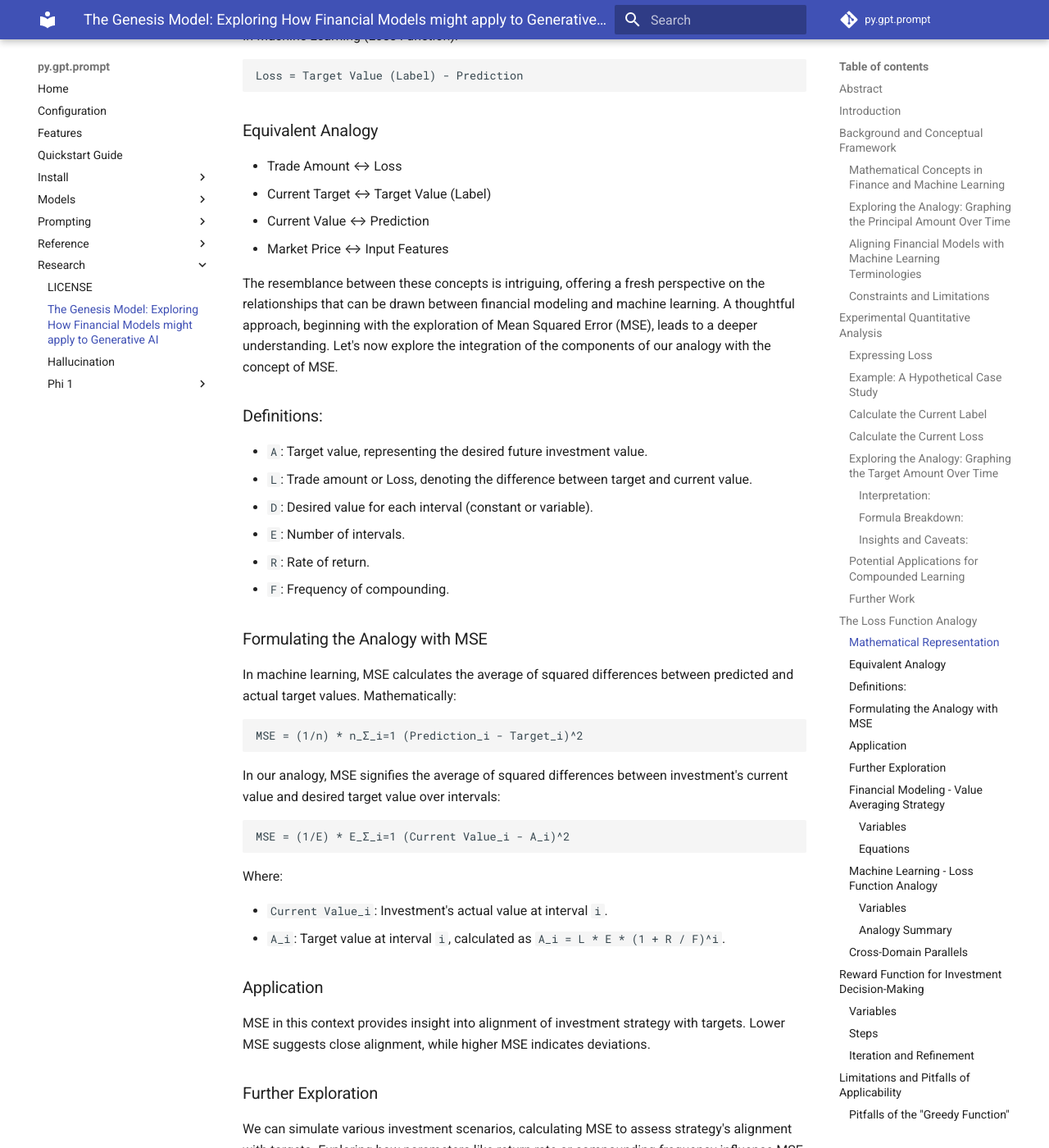
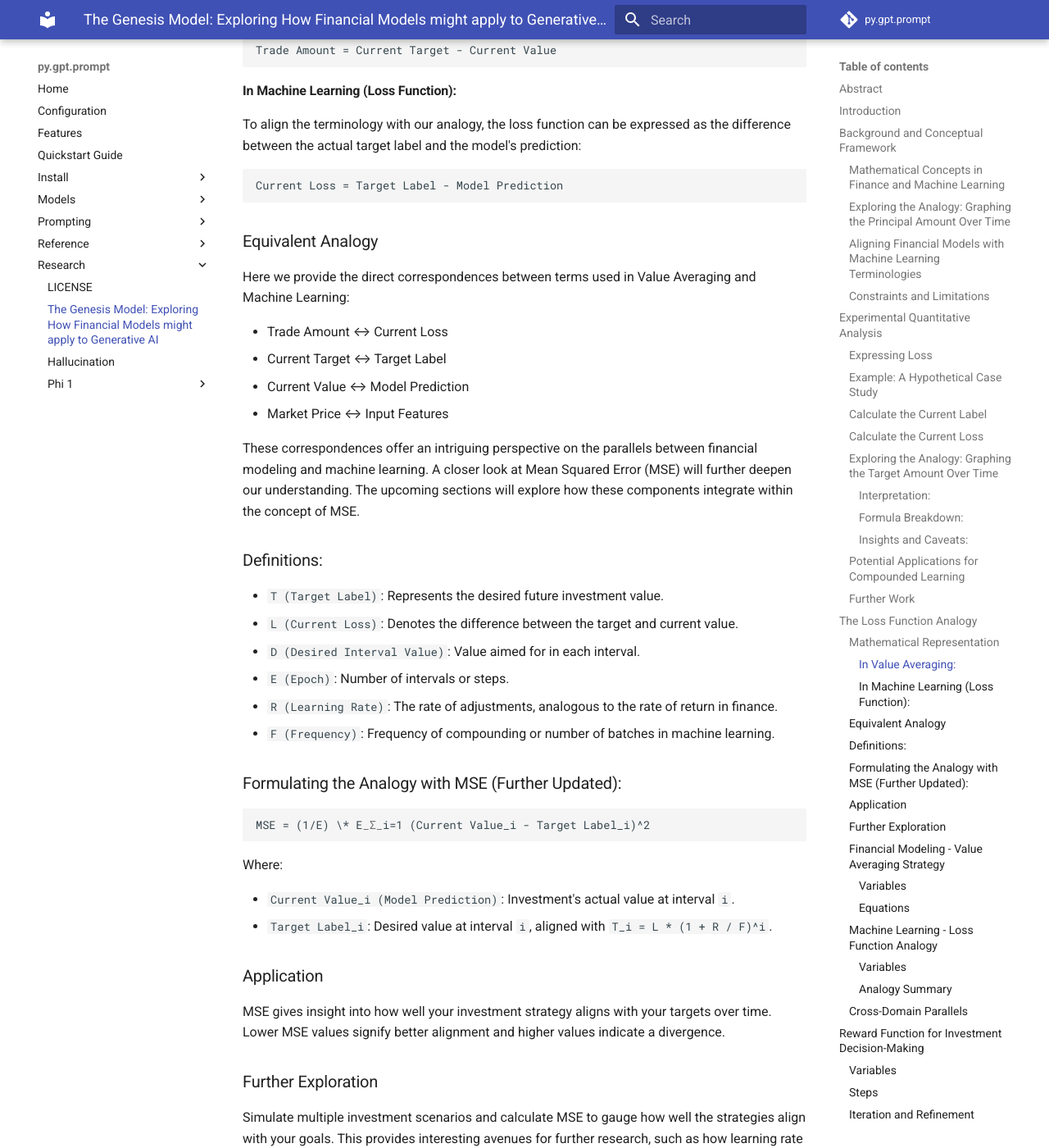
Before and after one commit to teleprint-me/py.gpt.prompt, an MkDocs documentation site: the page built from docs/research/genesis.md, in a window 1280 px wide and 1400 px high, scrolled down 10190 px. Shown: the whole window at 82% size. Built offline with MkDocs 1.6.1 and Material for MkDocs 9.7.7, drawn with Linux system fonts in a browser that asks for light colours; comment, search, counter and statistics services are not loaded; some of the changed text lies outside the part shown.

Commit message:
docs: Refactor and clean up math reps for Loss and MSE

````diff
--- a/docs/research/genesis.md
+++ b/docs/research/genesis.md
@@ -482,76 +482,77 @@ include:
 
 ### Mathematical Representation
 
-Now, let's explore this concept mathematically:
+Let's delve into the mathematical formulations to better elucidate the concept:
 
-In Value Averaging:
+#### In Value Averaging:
+
+The equation below represents the difference between the current target (desired
+investment value) and the current value (actual investment at a given time):
 
 ```
 Trade Amount = Current Target - Current Value
 ```
 
-In Machine Learning (Loss Function):
+#### In Machine Learning (Loss Function):
+
+To align the terminology with our analogy, the loss function can be expressed as
+the difference between the actual target label and the model's prediction:
 
 ```
-Loss = Target Value (Label) - Prediction
+Current Loss = Target Label - Model Prediction
 ```
 
 ### Equivalent Analogy
 
-- Trade Amount ↔ Loss
-- Current Target ↔ Target Value (Label)
-- Current Value ↔ Prediction
+Here we provide the direct correspondences between terms used in Value Averaging
+and Machine Learning:
+
+- Trade Amount ↔ Current Loss
+- Current Target ↔ Target Label
+- Current Value ↔ Model Prediction
 - Market Price ↔ Input Features
 
-The resemblance between these concepts is intriguing, offering a fresh
-perspective on the relationships that can be drawn between financial modeling
-and machine learning. A thoughtful approach, beginning with the exploration of
-Mean Squared Error (MSE), leads to a deeper understanding. Let's now explore the
-integration of the components of our analogy with the concept of MSE.
+These correspondences offer an intriguing perspective on the parallels between
+financial modeling and machine learning. A closer look at Mean Squared Error
+(MSE) will further deepen our understanding. The upcoming sections will explore
+how these components integrate within the concept of MSE.
 
 ### Definitions:
 
-- `A`: Target value, representing the desired future investment value.
-- `L`: Trade amount or Loss, denoting the difference between target and current
+- `T (Target Label)`: Represents the desired future investment value.
+- `L (Current Loss)`: Denotes the difference between the target and current
   value.
-- `D`: Desired value for each interval (constant or variable).
-- `E`: Number of intervals.
-- `R`: Rate of return.
-- `F`: Frequency of compounding.
+- `D (Desired Interval Value)`: Value aimed for in each interval.
+- `E (Epoch)`: Number of intervals or steps.
+- `R (Learning Rate)`: The rate of adjustments, analogous to the rate of return
+  in finance.
+- `F (Frequency)`: Frequency of compounding or number of batches in machine
+  learning.
 
-### Formulating the Analogy with MSE
+### Formulating the Analogy with MSE (Further Updated):
 
-In machine learning, MSE calculates the average of squared differences between
-predicted and actual target values. Mathematically:
-
-```
-MSE = (1/n) * n_Σ_i=1 (Prediction_i - Target_i)^2
-```
-
-In our analogy, MSE signifies the average of squared differences between
-investment's current value and desired target value over intervals:
-
-```
-MSE = (1/E) * E_Σ_i=1 (Current Value_i - A_i)^2
+```markdown
+MSE = (1/E) \* E_Σ_i=1 (Current Value_i - Target Label_i)^2
 ```
 
 Where:
 
-- `Current Value_i`: Investment's actual value at interval `i`.
-- `A_i`: Target value at interval `i`, calculated as
-  `A_i = L * E * (1 + R / F)^i`.
+- `Current Value_i (Model Prediction)`: Investment's actual value at interval
+  `i`.
+- `Target Label_i`: Desired value at interval `i`, aligned with
+  `T_i = L * (1 + R / F)^i`.
 
 ### Application
 
-MSE in this context provides insight into alignment of investment strategy with
-targets. Lower MSE suggests close alignment, while higher MSE indicates
-deviations.
+MSE gives insight into how well your investment strategy aligns with your
+targets over time. Lower MSE values signify better alignment and higher values
+indicate a divergence.
 
 ### Further Exploration
 
-We can simulate various investment scenarios, calculating MSE to assess
-strategy's alignment with targets. Exploring how parameters like return rate or
-compounding frequency influence MSE offers an intriguing avenue.
+Simulate multiple investment scenarios and calculate MSE to gauge how well the
+strategies align with your goals. This provides interesting avenues for further
+research, such as how learning rate and frequency affect MSE.
 
 ### Financial Modeling - Value Averaging Strategy
 
````
